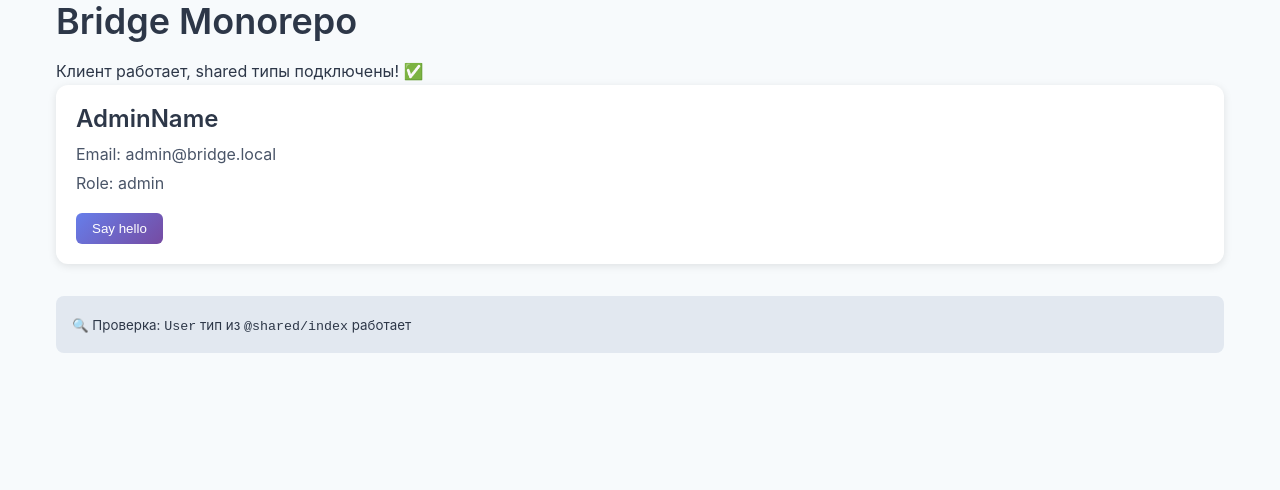
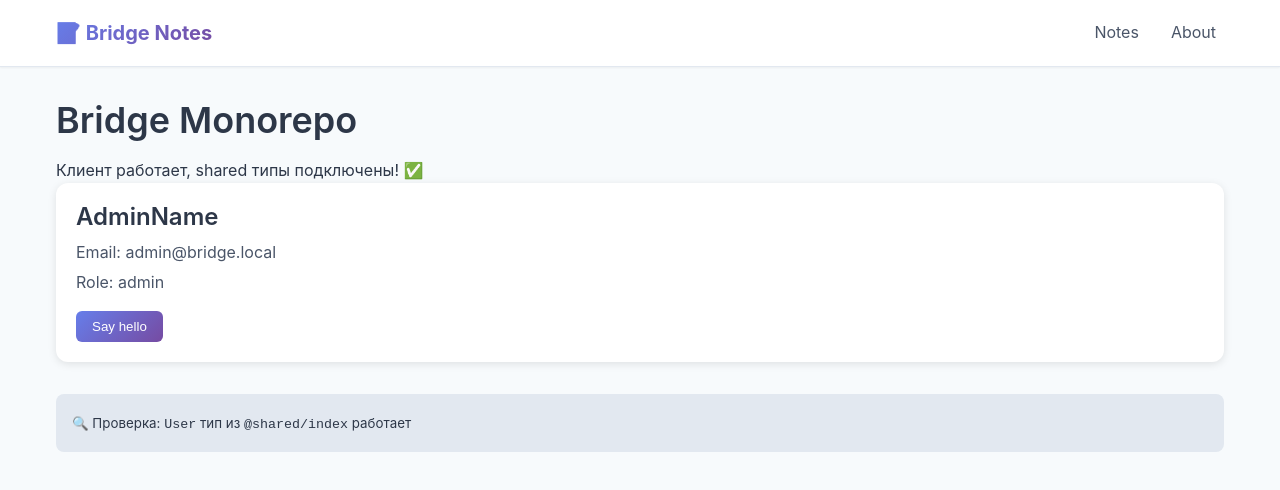
Before and after one commit to v-ain/bridge-monorepo, a React app in the folder client/: page / in a window 1280 px wide. Shown: the top 490 px of the page. Built offline with nearby package versions, Linux system fonts and the light colour scheme.

Commit message:
feat(client): add Layout components
- Add Container component for consistent max-width
- Add Header component with navigation and logo
- Add Layout component as main wrapper
- Add SCSS modules for each component
- Update App.tsx to use Layout

```diff
--- a/client/src/App.tsx
+++ b/client/src/App.tsx
@@ -1,3 +1,4 @@
+import { Layout } from './components/Layout/Layout';
 import { UserCard } from './components/UserCard';
 import { User } from '@shared/index';
 
@@ -15,7 +16,7 @@ function App() {
   };
 
   return (
-    <div className="container">
+    <Layout>
       <h1>Bridge Monorepo</h1>
       <p>Клиент работает, shared типы подключены! ✅</p>
 
@@ -26,7 +27,8 @@ function App() {
           🔍 Проверка: <code>User</code> тип из <code>@shared/index</code> работает
         </small>
       </div>
-    </div>
+    </Layout>
+
   );
 }
 
--- /dev/null
+++ b/client/src/components/Layout/Container.tsx
@@ -0,0 +1,15 @@
+// client/src/components/Layout/Container.tsx
+import React from 'react';
+
+interface ContainerProps {
+  children: React.ReactNode;
+  className?: string;
+}
+
+export const Container = ({ children, className = '' }: ContainerProps) => {
+  return (
+    <div className={`container ${className}`}>
+      {children}
+    </div>
+  );
+};
--- /dev/null
+++ b/client/src/components/Layout/Header.module.scss
@@ -0,0 +1,45 @@
+// client/src/components/Layout/Header.module.scss
+.header {
+  background: white;
+  border-bottom: 1px solid var(--gray-200);
+  box-shadow: var(--shadow-sm);
+  position: sticky;
+  top: 0;
+  z-index: 10;
+}
+
+.container {
+  max-width: 1200px;
+  margin: 0 auto;
+  padding: var(--spacing-md) var(--spacing-md);
+  display: flex;
+  justify-content: space-between;
+  align-items: center;
+}
+
+.logo {
+  font-size: var(--text-xl);
+  font-weight: var(--font-bold);
+  background: linear-gradient(135deg, var(--primary), var(--secondary));
+  -webkit-background-clip: text;
+  background-clip: text;
+  color: transparent;
+}
+
+.nav {
+  display: flex;
+  gap: var(--spacing-md);
+}
+
+.link {
+  color: var(--gray-600);
+  text-decoration: none;
+  transition: color var(--transition-fast);
+  padding: var(--spacing-xs) var(--spacing-sm);
+  border-radius: var(--radius-sm);
+
+  &:hover {
+    color: var(--primary);
+    background: var(--gray-100);
+  }
+}
--- /dev/null
+++ b/client/src/components/Layout/Header.tsx
@@ -0,0 +1,19 @@
+// client/src/components/Layout/Header.tsx
+import React from 'react';
+import styles from './Header.module.scss';
+
+export const Header = () => {
+  return (
+    <header className={styles.header}>
+      <div className={styles.container}>
+        <div className={styles.logo}>
+          📝 Bridge Notes
+        </div>
+        <nav className={styles.nav}>
+          <a href="/" className={styles.link}>Notes</a>
+          <a href="/about" className={styles.link}>About</a>
+        </nav>
+      </div>
+    </header>
+  );
+};
--- /dev/null
+++ b/client/src/components/Layout/Layout.module.scss
@@ -0,0 +1,11 @@
+// client/src/components/Layout/Layout.module.scss
+.layout {
+  min-height: 100vh;
+  display: flex;
+  flex-direction: column;
+}
+
+.main {
+  flex: 1;
+  padding: var(--spacing-xl) 0;
+}
--- /dev/null
+++ b/client/src/components/Layout/Layout.tsx
@@ -0,0 +1,22 @@
+// client/src/components/Layout/Layout.tsx
+import React from 'react';
+import { Header } from './Header';
+import { Container } from './Container';
+import styles from './Layout.module.scss';
+
+interface LayoutProps {
+  children: React.ReactNode;
+}
+
+export const Layout = ({ children }: LayoutProps) => {
+  return (
+    <div className={styles.layout}>
+      <Header />
+      <main className={styles.main}>
+        <Container>
+          {children}
+        </Container>
+      </main>
+    </div>
+  );
+};
```
